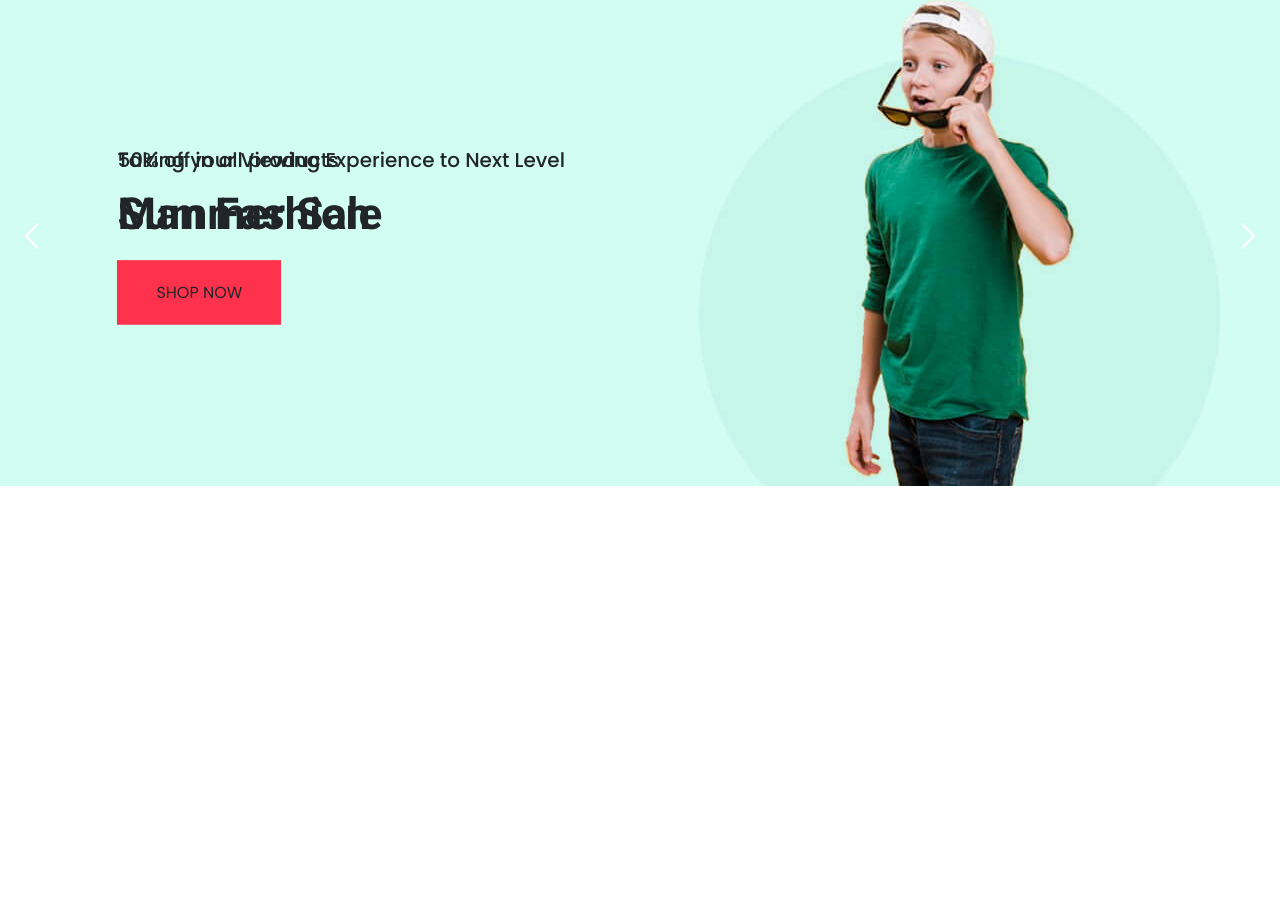
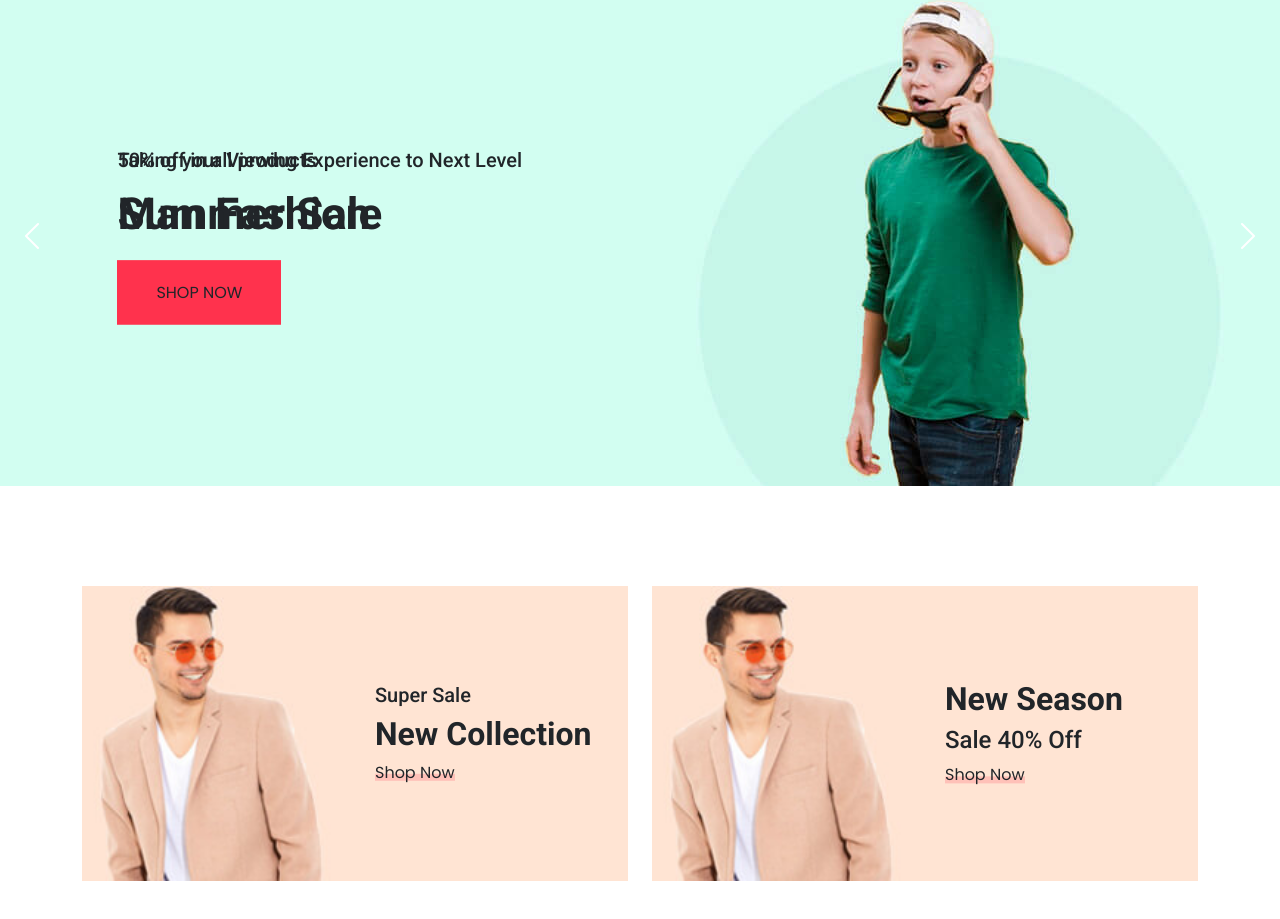
Before and after one commit to YoussefAbdAlhalem/Front-end-project, a React (Create React App) app: page / in a window 1280 px wide. Shown: the part 135-1054 px from the top of the page. Built offline with nearby package versions, Linux system fonts and the light colour scheme.

Commit message:
test 17/9/2025

```diff
--- /dev/null
+++ b/src/Components/Banner/Banner.js
@@ -0,0 +1,37 @@
+import React from 'react'
+import "bootstrap/dist/css/bootstrap.min.css";
+import "bootstrap/dist/js/bootstrap.bundle.min";
+import bannerStyles from './banner.module.css'
+
+const banner = () => {
+    return (
+        <div className={`${bannerStyles.section} ${bannerStyles.pb_20}`}>
+            <div className="container">
+                <div className="row">
+                    <div className="col-md-6">
+                        <div className={`${bannerStyles.single_banner}`}>
+                            <img src='./photos/banner.jpg' alt="shop_banner_img1" />
+                            <div className={`${bannerStyles.single_banner_info}`}>
+                                <h5 className={`${bannerStyles.single_bn_title1}`}>Super Sale</h5>
+                                <h3 className={`${bannerStyles.single_bn_title}`}>New Collection</h3>
+                                <a href="shop-left-sidebar.html" className={`${bannerStyles.single_bn_link}`}>Shop Now</a>
+                            </div>
+                        </div>
+                    </div>
+                    <div className="col-md-6">
+                        <div className={`${bannerStyles.single_banner}`}>
+                            <img src='./photos/banner.jpg' alt="shop_banner_img2" />
+                            <div className={`${bannerStyles.single_banner_info}`}>
+                                <h3 className={`${bannerStyles.single_bn_title}`}>New Season</h3>
+                                <h4 className={`${bannerStyles.single_bn_title1}`}>Sale 40% Off</h4>
+                                <a href="shop-left-sidebar.html" className={`${bannerStyles.single_bn_link}`}>Shop Now</a>
+                            </div>
+                        </div>
+                    </div>
+                </div>
+            </div>
+        </div>
+    )
+}
+
+export default banner
--- /dev/null
+++ b/src/Components/Banner/banner.module.css
@@ -0,0 +1,59 @@
+.section.pb_20,
+.pb_20 {
+    padding-bottom: 20px;
+}
+
+.section {
+    padding: 100px 0;
+    position: relative;
+}
+@media (max-width: 650px) {
+    .section {
+        padding:20px 0;
+    }
+
+}
+.single_banner {
+    position: relative;
+    overflow: hidden;
+    margin-bottom: 30px;
+}
+.single_banner:hover img {
+	-moz-transform: scale(1.06);
+	-webkit-transform: scale(1.06);
+	transform: scale(1.06);
+}
+
+.single_banner img {
+    transition: all 0.3s ease-in-out;
+    width: 100%;
+}
+img {
+    max-width: 100%;
+}
+.single_banner_info {
+    position: absolute;
+    right: 0;
+    top: 50%;
+    padding: 20px;
+    -moz-transform: translateY(-50%);
+    -webkit-transform: translateY(-50%);
+    transform: translateY(-50%);
+    width: 50%;
+}
+.single_bn_title{
+    font-weight: bold;
+    font-size: 32px;
+}
+.single_bn_link {
+    position: relative;
+}
+.single_bn_link::before {
+    content: "";
+    position: absolute;
+    bottom: 3px;
+    height: 7px;
+    background-color: rgba(255, 50, 77, 0.2);
+    width: 100%;
+    z-index: -1;
+}
--- a/src/Components/Navbar/Navbar.js
+++ b/src/Components/Navbar/Navbar.js
@@ -1,4 +1,4 @@
-import {React} from 'react'
+import {React,useState} from 'react'
 import { Link, NavLink } from 'react-router-dom'
 import './nav.css'
 import 'bootstrap/dist/js/bootstrap.bundle.min.js';
--- a/src/Components/Navbar/nav.css
+++ b/src/Components/Navbar/nav.css
@@ -30,6 +30,7 @@ nav li {
     background: #fff;
     z-index: 100;
     margin-bottom: 10px;
+    box-shadow: 0 0 5px rgba(0, 0, 0, 0.15);
 }
 
 .nav-container {
@@ -143,12 +144,14 @@ nav li {
 .side-bar li .nav-item {
     width: 100%;
 }
+
 /* _______________________________________________ */
 @media (min-width: 768px) {
     .side-bar.show {
         display: none;
     }
 }
+
 @media (max-width: 930PX) {
     .contact {
         display: none;
@@ -174,6 +177,7 @@ nav li {
     .logo-section {
         height: 36px;
     }
+
     .side-bar {
         width: 100%;
     }
@@ -185,6 +189,7 @@ nav li {
 
     }
 }
+
 /* __________________________________ */
 .checkbox {
     width: 20px;
@@ -204,9 +209,41 @@ nav li {
 
 .side-bar.show~.nav-burger .menu {
     opacity: calc(0.1);
-    transition:0.4s ease-out ;
+    transition: 0.4s ease-out;
 }
+
 .side-bar~.nav-burger .menu {
     opacity: calc(1);
-    transition:0.4s ease-out ;
+    transition: 0.4s ease-out;
 }
+
+
+
+
+
+
+.header_wrap.nav-fixed {
+    box-shadow: 0 0 5px rgba(0, 0, 0, 0.15);
+    position: fixed;
+    right: 0;
+    left: 0;
+    top: 0;
+    z-index: 1041;
+    -webkit-animation: slideInDown 0.65s cubic-bezier(0.23, 1, 0.32, 1);
+    -moz-animation: slideInDown 0.65s cubic-bezier(0.23, 1, 0.32, 1);
+    -o-animation: slideInDown 0.65s cubic-bezier(0.23, 1, 0.32, 1);
+    animation: slideInDown 0.65s cubic-bezier(0.23, 1, 0.32, 1);
+    -webkit-animation-fill-mode: none;
+    -moz-animation-fill-mode: none;
+    -o-animation-fill-mode: none;
+    animation-fill-mode: none;
+}
+
+.header_wrap.fixed-top {
+    position: relative;
+    padding-right: 0 !important;
+}
+
+.header_wrap {
+    transition: all 0.5s ease 0s;
+}
--- a/src/Components/Slider/slider.module.css
+++ b/src/Components/Slider/slider.module.css
@@ -1,6 +1,37 @@
 .slider {
     position: relative;
     width: 100%;
+    height: 500px;
+    overflow: hidden;
+    display: block;
+}
+
+@media (max-width: 650px) {
+    .slider{
+        display: none;
+    }
+}
+
+@media (max-width: 1000px) {
+    .slider {
+        height: 350px;
+    }
+
+    .image {
+        background-position: center center !important;
+        background-size: cover !important;
+        object-fit: cover !important;
+        height: 350px !important;
+    }
+
+    .slide {
+        left: 5% !important;
+    }
+
+    .middle {
+        font-size: 32px !important;
+
+    }
 }
 
 a {
--- a/src/Routes/Home.js
+++ b/src/Routes/Home.js
@@ -2,12 +2,14 @@ import React from "react";
 import Navbar from "../Components/Navbar/Navbar";
 import Top from "../Components/Top header/Top";
 import Slider from "../Components/Slider/Slider";
+import Banner from "../Components/Banner/Banner";
 const Home = () => {
   return (
     <>
       <Top/>
       <Navbar/>
       <Slider/>
+      <Banner/>
 
     </>
   );
--- a/src/index.css
+++ b/src/index.css
@@ -1,9 +1,27 @@
-*{
+* {
     padding: 0;
     margin: 0;
     box-sizing: border-box;
     font-family: 'Poppins', sans-serif;
 }
-body{
+
+body {
     height: 10000px;
 }
+
+h1,
+h2,
+h3,
+h4,
+h5,
+h6 {
+    color: #292b2c;
+    font-family: 'Roboto';
+}
+
+a {
+    color: #292b2c;
+    text-decoration: none;
+    -webkit-transition: all 0.3s ease-in-out;
+    transition: all .3s ease-in-out;
+}
```
Also changed, not shown: public/photos/banner.jpg (added).
